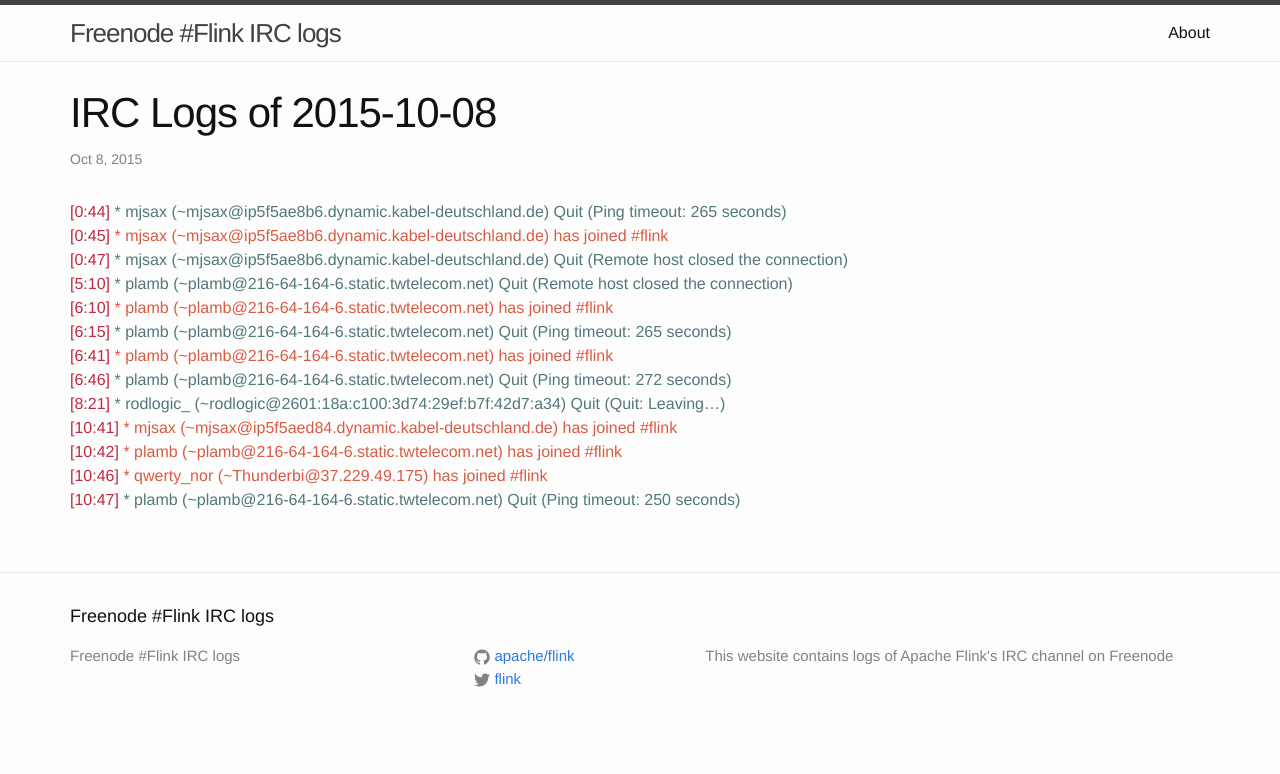
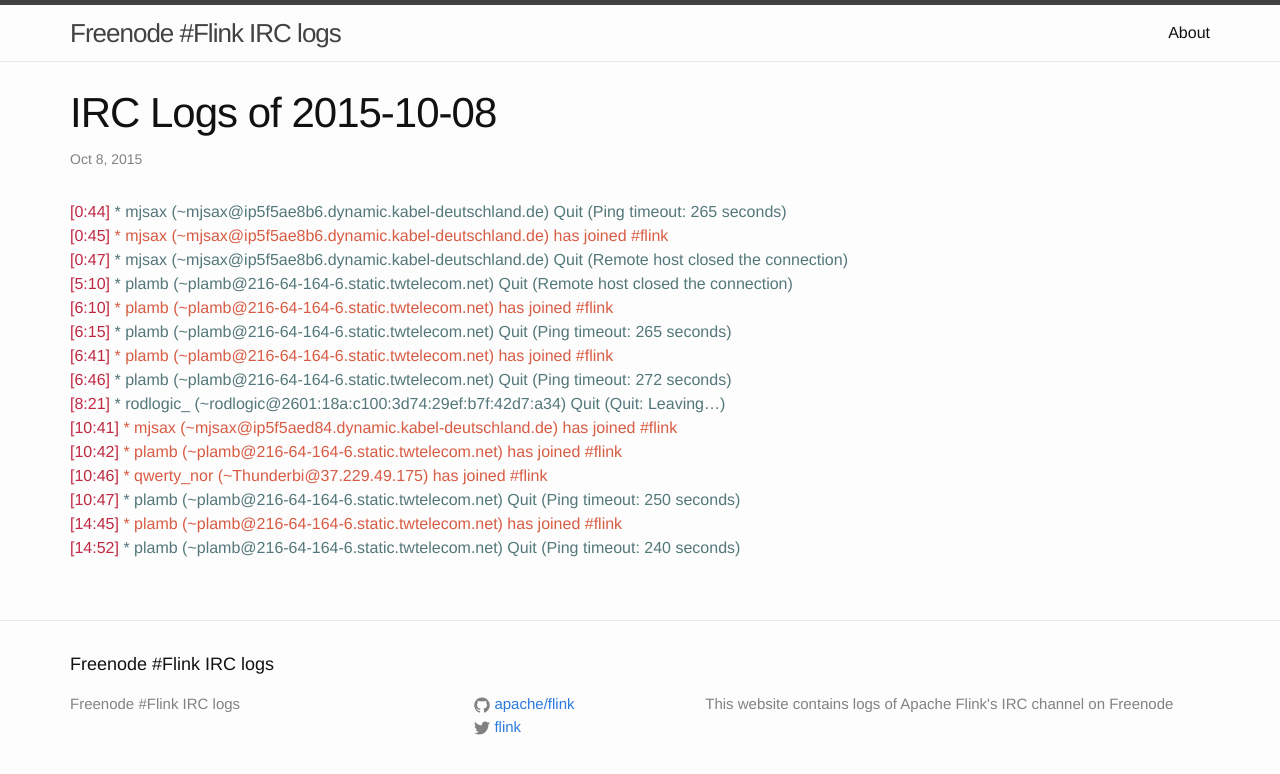
Before and after one commit to flink-irc-logs/flink-irc-logs.github.io, a Jekyll site: the page built from _posts/2015-10-08-logs.markdown, in a window 1280 px wide. Shown: the top 774 px of the page. Built offline with Jekyll 4.4.1, drawn with Linux system fonts in a browser that asks for light colours.

Commit message:
Update of the logs on Thu Oct  8 15:24:32 CEST 2015

```diff
--- a/_posts/2015-10-08-logs.markdown
+++ b/_posts/2015-10-08-logs.markdown
@@ -17,3 +17,5 @@
 <span class="irc-date">[10:42]</span> <span class="irc-green">* plamb (~plamb@216-64-164-6.static.twtelecom.net) has joined #flink</span><br />
 <span class="irc-date">[10:46]</span> <span class="irc-green">* qwerty_nor (~Thunderbi@37.229.49.175) has joined #flink</span><br />
 <span class="irc-date">[10:47]</span> <span class="irc-navy">* plamb (~plamb@216-64-164-6.static.twtelecom.net) Quit (Ping timeout: 250 seconds)</span><br />
+<span class="irc-date">[14:45]</span> <span class="irc-green">* plamb (~plamb@216-64-164-6.static.twtelecom.net) has joined #flink</span><br />
+<span class="irc-date">[14:52]</span> <span class="irc-navy">* plamb (~plamb@216-64-164-6.static.twtelecom.net) Quit (Ping timeout: 240 seconds)</span><br />
```
